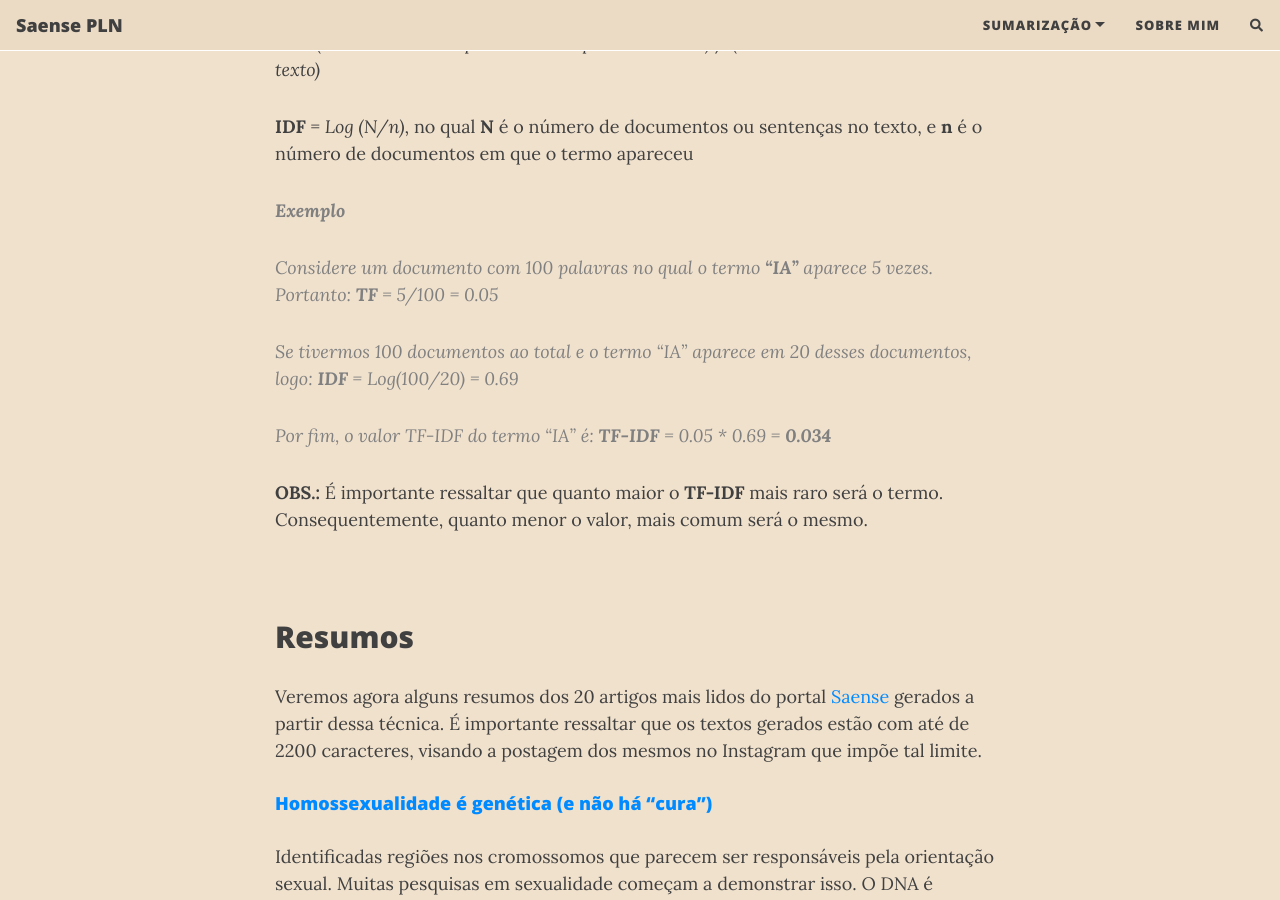
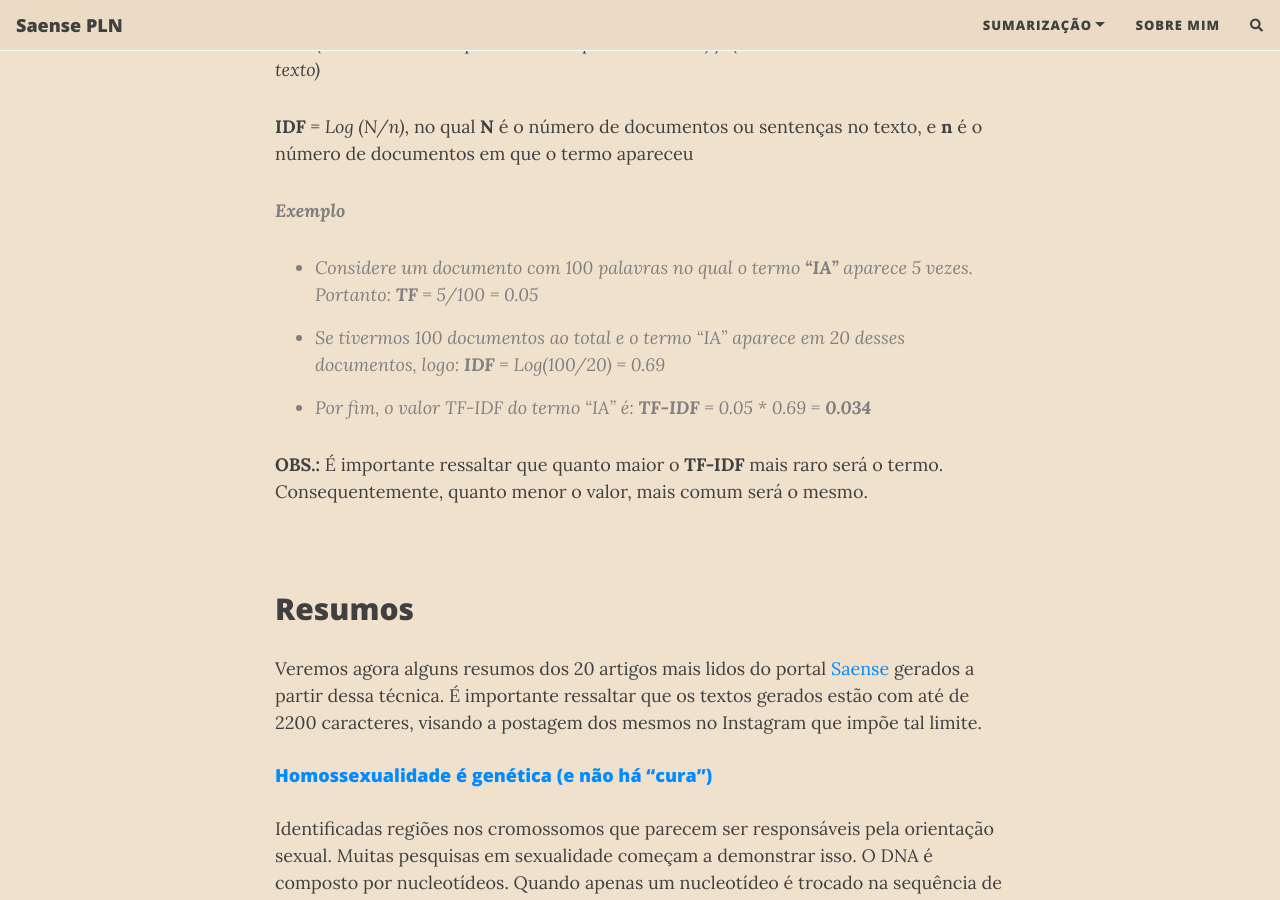
Before and after one commit to davidferraz01/Saense-PLN, a Jekyll site: the page built from tf-idf.md, in a window 1280 px wide and 900 px high, scrolled down 688 px. Built offline with Jekyll 4.4.1, drawn with Linux system fonts in a browser that asks for light colours; nearby versions of some CDN libraries; comment, search, counter and statistics services are not loaded.

Commit message:
Update tf-idf.md

```diff
--- a/tf-idf.md
+++ b/tf-idf.md
@@ -14,13 +14,13 @@ O valor **“TF”** de uma palavra aumenta de maneira proporcional à medida qu
 
 > **Exemplo**
 
-> Considere um documento com 100 palavras no qual o termo **“IA”** aparece 5 vezes. Portanto:
+> - Considere um documento com 100 palavras no qual o termo **“IA”** aparece 5 vezes. Portanto:
   **TF** = 5/100 = 0.05
 
-> Se tivermos 100 documentos ao total e o termo “IA” aparece em 20 desses documentos, logo:
+> - Se tivermos 100 documentos ao total e o termo “IA” aparece em 20 desses documentos, logo:
   **IDF** = Log(100/20) = 0.69
 
-> Por fim, o valor TF-IDF do termo “IA” é:
+> - Por fim, o valor TF-IDF do termo “IA” é:
   **TF-IDF** = 0.05 * 0.69 = **0.034**
 
 **OBS.:** É importante ressaltar que quanto maior o **TF-IDF** mais raro será o termo. Consequentemente, quanto menor o valor, mais comum será o mesmo.
```
